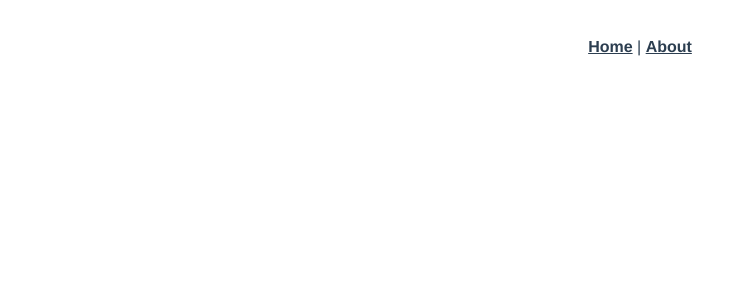
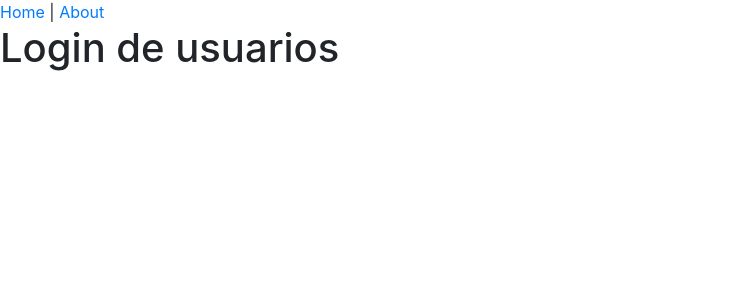
Before and after one commit to diannediazm/DL-Login-Firebase, a Vue app: page /login in a window 1280 px wide. Shown: the top 300 px of the page, without its empty margins (0-754 px from the left). Built offline with nearby package versions, Linux system fonts and the light colour scheme.

Commit message:
primer commit

```diff
--- a/package.json
+++ b/package.json
@@ -8,6 +8,8 @@
     "lint": "vue-cli-service lint"
   },
   "dependencies": {
+    "bootstrap": "^4.5.3",
+    "bootstrap-vue": "^2.20.1",
     "core-js": "^3.6.5",
     "vue": "^2.6.11",
     "vue-router": "^3.2.0",
--- a/src/App.vue
+++ b/src/App.vue
@@ -2,31 +2,12 @@
   <div id="app">
     <div id="nav">
       <router-link to="/">Home</router-link> |
-      <router-link to="/about">About</router-link>
+      <router-link :to="{name: 'Login'}">About</router-link>
     </div>
     <router-view/>
   </div>
 </template>
 
 <style lang="scss">
-#app {
-  font-family: Avenir, Helvetica, Arial, sans-serif;
-  -webkit-font-smoothing: antialiased;
-  -moz-osx-font-smoothing: grayscale;
-  text-align: center;
-  color: #2c3e50;
-}
 
-#nav {
-  padding: 30px;
-
-  a {
-    font-weight: bold;
-    color: #2c3e50;
-
-    &.router-link-exact-active {
-      color: #42b983;
-    }
-  }
-}
 </style>
--- a/src/components/HelloWorld.vue
+++ b/src/components/HelloWorld.vue
@@ -1,60 +1,17 @@
 <template>
-  <div class="hello">
-    <h1>{{ msg }}</h1>
-    <p>
-      For a guide and recipes on how to configure / customize this project,<br>
-      check out the
-      <a href="https://cli.vuejs.org" target="_blank" rel="noopener">vue-cli documentation</a>.
-    </p>
-    <h3>Installed CLI Plugins</h3>
-    <ul>
-      <li><a href="https://github.com/vuejs/vue-cli/tree/dev/packages/%40vue/cli-plugin-babel" target="_blank" rel="noopener">babel</a></li>
-      <li><a href="https://github.com/vuejs/vue-cli/tree/dev/packages/%40vue/cli-plugin-router" target="_blank" rel="noopener">router</a></li>
-      <li><a href="https://github.com/vuejs/vue-cli/tree/dev/packages/%40vue/cli-plugin-vuex" target="_blank" rel="noopener">vuex</a></li>
-      <li><a href="https://github.com/vuejs/vue-cli/tree/dev/packages/%40vue/cli-plugin-eslint" target="_blank" rel="noopener">eslint</a></li>
-    </ul>
-    <h3>Essential Links</h3>
-    <ul>
-      <li><a href="https://vuejs.org" target="_blank" rel="noopener">Core Docs</a></li>
-      <li><a href="https://forum.vuejs.org" target="_blank" rel="noopener">Forum</a></li>
-      <li><a href="https://chat.vuejs.org" target="_blank" rel="noopener">Community Chat</a></li>
-      <li><a href="https://twitter.com/vuejs" target="_blank" rel="noopener">Twitter</a></li>
-      <li><a href="https://news.vuejs.org" target="_blank" rel="noopener">News</a></li>
-    </ul>
-    <h3>Ecosystem</h3>
-    <ul>
-      <li><a href="https://router.vuejs.org" target="_blank" rel="noopener">vue-router</a></li>
-      <li><a href="https://vuex.vuejs.org" target="_blank" rel="noopener">vuex</a></li>
-      <li><a href="https://github.com/vuejs/vue-devtools#vue-devtools" target="_blank" rel="noopener">vue-devtools</a></li>
-      <li><a href="https://vue-loader.vuejs.org" target="_blank" rel="noopener">vue-loader</a></li>
-      <li><a href="https://github.com/vuejs/awesome-vue" target="_blank" rel="noopener">awesome-vue</a></li>
-    </ul>
+  <div>
+
   </div>
 </template>
 
 <script>
 export default {
   name: 'HelloWorld',
-  props: {
-    msg: String
-  }
+
 }
 </script>
 
 <!-- Add "scoped" attribute to limit CSS to this component only -->
 <style scoped lang="scss">
-h3 {
-  margin: 40px 0 0;
-}
-ul {
-  list-style-type: none;
-  padding: 0;
-}
-li {
-  display: inline-block;
-  margin: 0 10px;
-}
-a {
-  color: #42b983;
-}
+
 </style>
--- a/src/router/index.js
+++ b/src/router/router.js
@@ -11,12 +11,9 @@ const routes = [
     component: Home
   },
   {
-    path: '/about',
-    name: 'About',
-    // route level code-splitting
-    // this generates a separate chunk (about.[hash].js) for this route
-    // which is lazy-loaded when the route is visited.
-    component: () => import(/* webpackChunkName: "about" */ '../views/About.vue')
+    path: '/login',
+    name: 'Login',
+    component: () => import(/* webpackChunkName: "Login" */ '../views/Login.vue')
   }
 ]
 
--- a/src/views/About.vue
+++ b/src/views/Login.vue
@@ -1,5 +1,5 @@
 <template>
   <div class="about">
-    <h1>This is an about page</h1>
+    <h1>Login de usuarios</h1>
   </div>
 </template>
```
Also changed, not shown: src/main.js (+12 -4 lines), src/store/store.js (renamed from src/store/index.js), 1 other file (tests, documents, lock files or other folders).
